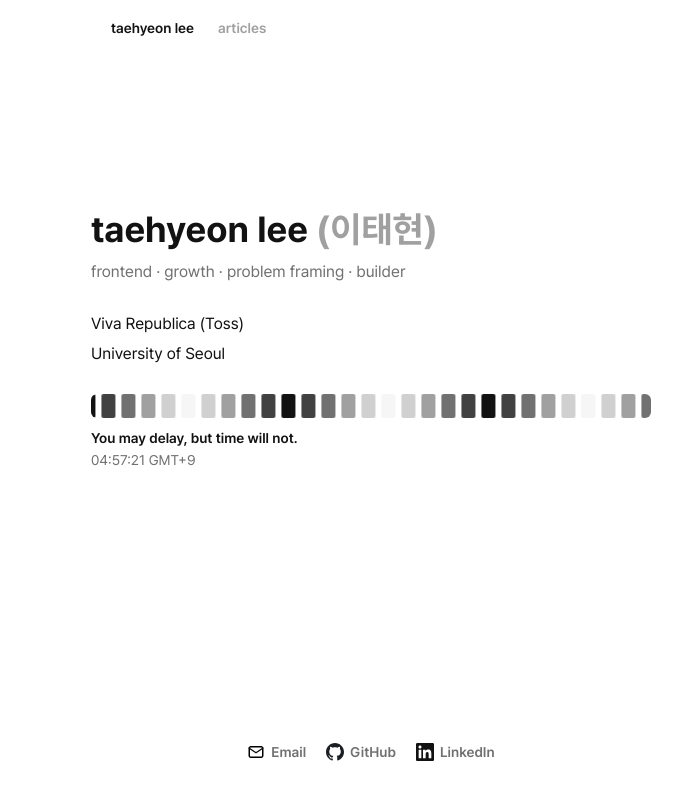
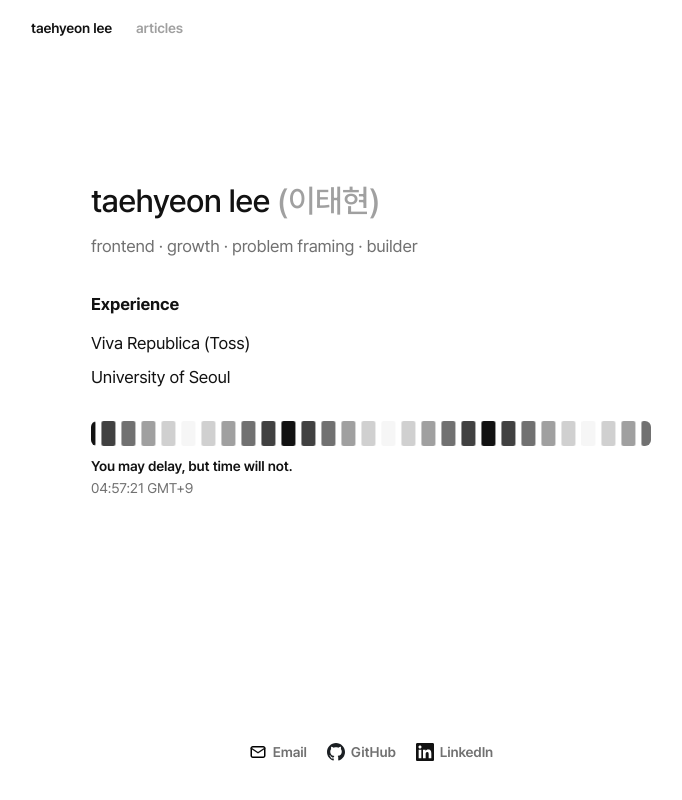
Before and after one commit to e-tae-hyeon/lth-blog, a Next.js app: page / in a window 1280 px wide. Shown: the whole page, without its empty margins (269-951 px from the left). Built offline with nearby package versions, Linux system fonts and the light colour scheme.

Commit message:
style: 정렬 타이포 수치·헤더 폭 조정
- 타이포를 참고 사이트 수치에 맞춤 — 제목 32px/500/-0.02em/1.2, 본문 17px/400/-0.01em/1.8
- body에 자간 -0.01em 적용
- 헤더 컨테이너를 max-w 720으로, 본문 560보다 넓게
- 이력에 Experience 라벨 추가

```diff
--- a/src/app/layout.tsx
+++ b/src/app/layout.tsx
@@ -27,7 +27,7 @@ export default function RootLayout({
         <link rel="icon" href="/favicon.ico" sizes="any" />
       </head>
 
-      <body className={`${pretendard.className}`}>
+      <body className={`${pretendard.className} tracking-[-0.01em]`}>
         <div className="min-h-screen flex flex-col">
           <Header />
           <main className="flex-1 flex flex-col">{children}</main>
--- a/src/common/styles/globals.css
+++ b/src/common/styles/globals.css
@@ -4,7 +4,7 @@
 
 @layer components {
   .title {
-    @apply font-bold text-4xl text-text100;
+    @apply font-medium text-[32px] leading-[1.2] tracking-[-0.02em] text-text100;
   }
 
   .h1 {
@@ -28,7 +28,7 @@
   }
 
   .b1 {
-    @apply font-normal text-base text-text100;
+    @apply font-normal text-[17px] leading-[1.8] tracking-[-0.01em] text-text100;
   }
 
   .b2 {
@@ -43,3 +43,45 @@
     @apply p-[20px] lg:mx-[120px] lg:pt-[40px] max-w-[1240px] mx-auto;
   }
 }
+
+@layer components {
+  .article {
+    @apply font-normal text-[17px] leading-[1.8] tracking-[-0.01em] text-text100;
+  }
+
+  .article h1 {
+    @apply font-medium text-[32px] leading-[1.2] tracking-[-0.02em] mb-[24px];
+  }
+
+  .article h2 {
+    @apply font-bold text-[24px] leading-[1.3] tracking-[-0.02em] mt-[56px] mb-[16px];
+  }
+
+  .article h3 {
+    @apply font-bold text-[22px] leading-[1.2] tracking-[-0.017em] mt-[56px] mb-[12px];
+  }
+
+  .article p {
+    @apply mb-[24px];
+  }
+
+  .article strong {
+    @apply font-bold;
+  }
+
+  .article a {
+    @apply underline underline-offset-[3px];
+  }
+
+  .article ul {
+    @apply list-disc pl-[20px] mb-[24px];
+  }
+
+  .article ol {
+    @apply list-decimal pl-[20px] mb-[24px];
+  }
+
+  .article li {
+    @apply mb-[6px];
+  }
+}
--- a/src/features/core/modules/Header/index.tsx
+++ b/src/features/core/modules/Header/index.tsx
@@ -14,7 +14,7 @@ function Header() {
 
   return (
     <header className="sticky top-0 z-50 bg-white/80 backdrop-blur">
-      <nav className="max-w-[560px] w-full mx-auto flex items-center h-[56px] px-[20px]">
+      <nav className="w-full max-w-[720px] mx-auto flex items-center h-[56px] px-[20px]">
         <div className="flex items-center gap-[4px] -ml-[10px]">
           {NAV_OPTIONS.map(({ label, url }) => (
             <NavItem
--- a/src/features/home/modules/Career/index.tsx
+++ b/src/features/home/modules/Career/index.tsx
@@ -4,12 +4,16 @@ const RECORDS: string[] = ["Viva Republica (Toss)", "University of Seoul"];
 
 function Career() {
   return (
-    <section className="flex flex-col gap-[6px]">
-      {RECORDS.map((record) => (
-        <span className="b1" key={record}>
-          {record}
-        </span>
-      ))}
+    <section className="flex flex-col gap-[8px]">
+      <span className="b1 font-bold">Experience</span>
+
+      <div className="flex flex-col gap-[4px]">
+        {RECORDS.map((record) => (
+          <span className="b1" key={record}>
+            {record}
+          </span>
+        ))}
+      </div>
     </section>
   );
 }
```
